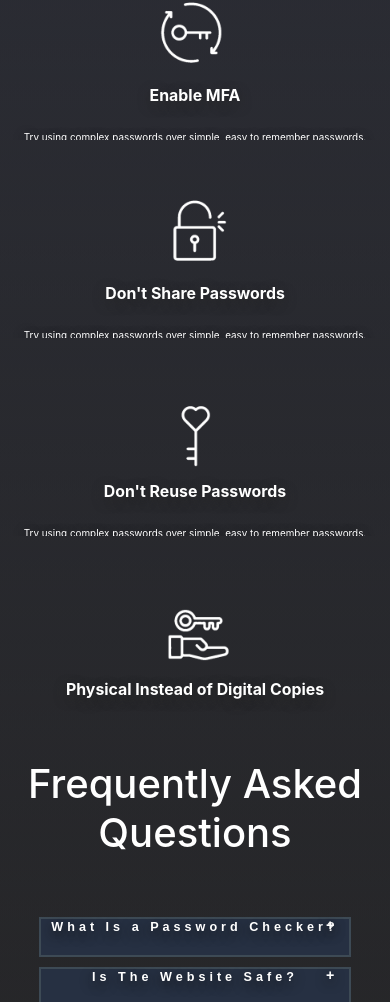
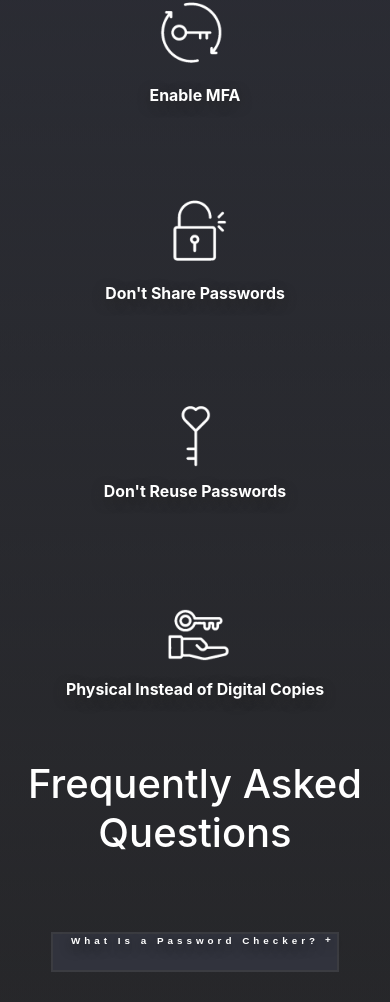
Before and after one commit to Obedozah/SudoSecure, a React (Create React App) app in the folder frontend/: page / in a window 390 px wide. Shown: the part 998-2000 px from the top of the page. Built offline with nearby package versions, Linux system fonts and the light colour scheme.

Commit message:
all items finished

```diff
--- a/frontend/src/components/HeaderFooter/FAQ.css
+++ b/frontend/src/components/HeaderFooter/FAQ.css
@@ -43,7 +43,7 @@
 .goodp-image.expanded,
 .goodp-image
 {
-  height: 18.75rem;
+  height: 19.3rem;
 }
 
 
@@ -90,6 +90,13 @@
   box-shadow: 0 0 15px  rgba(221, 221, 221, 0.11), 0 0 25px rgba(221, 221, 221, 0.11), 0 0 35px rgba(221, 221, 221, 0.11); /* Red glow */
   animation: pulse-glow 2s infinite alternate;
 }
+
+.goodp-img-text{
+  position: relative;
+  top: 1.37rem;
+  font-size: clamp(.01rem, 1vw + 0.250rem, 1.67rem);
+  font-weight: lighter;
+}
 /* ========== FAQ SECTION ========== */
 
 .faq-section {
@@ -133,7 +140,8 @@
 .faq-row.expanded,
 .faq-row
 {
-  height: 200px;
+  height: clamp(8rem, 8vw + 2.50rem,12rem);
+  margin-bottom: 0px;
 }
 
 
@@ -142,26 +150,29 @@
   justify-content: top;
   align-items: center;
   flex-direction: column;
+  margin: 15px;
   height: 50px;
   position: relative;
   top: 0px;
   width: 1200px;
   overflow: hidden;
-  /* background-color: rgba(0, 0, 1,0.5); */
-  /* border: solid; */
-  transition: height 1s ease;
+  /* background-color: rgba(0, 0, 1,0.5);
+  border: solid; */
+  transition: height 1s ease, margin-bottom 1s ease;;
+  /* transition: margin-bottom 1s ease; */
 }
 
 .faq-btn {
   width: 80%;
-  font-size: clamp(.01rem, 1.8vw + 0.350rem, 1.875rem);
+  font-size: clamp(.01rem, 1.5vw + 0.250rem, 1.675rem);
   letter-spacing: clamp(0rem, 1.8vw + 0.05rem, .25rem);
-  background-color: rgb(38, 48, 66);
+  background-color: rgb(49, 51, 61);
   color: white;
   position: relative;
-  border: 2px solid rgb(47, 54, 59);
+  border: 2px solid rgb(40, 41, 44);
   align-items: center;
-  transition: 0.2s border;
+  transition: 0.3s border;
+  vertical-align: center;
   height: 40px;
   text-align: center;
   top: 0px;
@@ -169,7 +180,7 @@
 }
 
 .default-border {
-  border-color: #3d4a55ff;
+  border-color: rgb(59, 60, 65);
 }
 
 .faq-btn:hover {
@@ -180,30 +191,31 @@
 
 .faq-plus {
   position: relative;
-  left:93.5%;
+  left:96.5%;
   top: -2.2em;
   /* background-color: red; */
   width: 17px;
   height: 20px;
   text-align: center;
   justify-content: center;
-  font-size: clamp(.1rem, 1.8vw + 0.450rem, 1.875rem);
+  font-size: clamp(.1rem,  1.5vw + 0.250rem, 1.675rem);
   cursor: pointer;
 }
 
 /* ========== FAQ ANSWERS ========== */
 
 .faq-answer {
-  background-color: rgb(40, 51, 61);
+  background-color: rgb(62, 64, 75);
   position: relative;
   margin: 0px;
-  font-size: clamp(.01rem, 1.8vw + 0.469rem, 1.50rem);
+  font-size: clamp(.01rem, 1.4vw + 0.250rem, 1.5rem);
   font-weight: 450;
   color: white;
   letter-spacing: 0px;
   padding: 0px;
   /* overflow: auto; */
   text-align: center;
+  transition: visibility .696s;
   width: 79%;
-  height: 170px;
+  height: clamp(6rem, 4.3vw + 2.50rem,10.625rem);
 }
--- a/frontend/src/components/HeaderFooter/FAQ.jsx
+++ b/frontend/src/components/HeaderFooter/FAQ.jsx
@@ -270,13 +270,13 @@ function FAQ() {
             <div className={`goodp-image ${gp1Hover ? "expanded" : ""}`}>
               <img onMouseEnter={handleGP1enter} onMouseLeave={handleGP1leave} className={`goodp-img ${img1Hover}`} src={'img1.png'} alt='img 1'></img>
               <p style={{fontSize: 'clamp(.01rem, 1.2vw + 0.70rem, 1.875rem)'}}>Use Complex Passwords</p>
-              <p style={{fontSize: 'clamp(.01rem, 1.1vw + 0.350rem, 1.775rem)', fontWeight: "lighter"}}>Try using complex passwords over simple, easy to remember passwords.</p>
+              <p className="goodp-img-text">Try using complex passwords over simple, easy to remember passwords.</p>
             </div>
           {/*Fourth IMAGE*/}
           <div className={`goodp-image ${gp4Hover ? "expanded" : ""}`}>
             <img onMouseEnter={handleGP4enter} onMouseLeave={handleGP4leave} className='goodp-img' src={'img2.png'} alt='img 2'></img>
             <p style={{fontSize: 'clamp(.01rem, 1.2vw + 0.70rem, 1.875rem)'}}>Disable Browser Password Saving</p>
-            <p style={{fontSize: 'clamp(.01rem, 1.1vw + 0.350rem, 1.775rem)', fontWeight: "lighter"}}>Try using complex passwords over simple, easy to remember passwords.</p>
+            <p className="goodp-img-text">Don't let browers save your passwords when logging into websites.</p>
           </div>
 
           </div>
@@ -285,13 +285,13 @@ function FAQ() {
           <div className={`goodp-image ${gp2Hover ? "expanded" : ""}`}>
             <img onMouseEnter={handleGP2enter} onMouseLeave={handleGP2leave} className='goodp-img' src={'img3.png'} alt='img 3'></img>
             <p style={{fontSize: 'clamp(.01rem, 1.2vw + 0.70rem, 1.875rem)'}}>Enable MFA</p>
-            <p style={{fontSize: 'clamp(.01rem, 1.1vw + 0.350rem, 1.775rem)', fontWeight: "lighter"}}>Try using complex passwords over simple, easy to remember passwords.</p>
+            <p className="goodp-img-text">Try setting up multi-factor authentican for applications you regularly use.</p>
           </div>
           {/*Fifth IMAGE*/}
           <div className={`goodp-image ${gp5Hover ? "expanded" : ""}`}>
             <img onMouseEnter={handleGP5enter} onMouseLeave={handleGP5leave} className='goodp-img' src={'img4.png'} alt='img 4' ></img>
             <p style={{fontSize: 'clamp(.01rem, 1.2vw + 0.70rem, 1.875rem)'}}>Don't Share Passwords</p>
-            <p style={{fontSize: 'clamp(.01rem, 1.1vw + 0.350rem, 1.775rem)', fontWeight: "lighter"}}>Try using complex passwords over simple, easy to remember passwords.</p>
+            <p className="goodp-img-text">Don't share your passwords to people or websites online, especially if they look sketchy.</p>
           </div>
           </div>
           <div className="goodp-col">
@@ -299,13 +299,13 @@ function FAQ() {
           <div className={`goodp-image ${gp3Hover ? "expanded" : ""}`}>
             <img onMouseEnter={handleGP3enter} onMouseLeave={handleGP3leave} className='goodp-img' src={'img5.png'} alt='img 5'></img>
             <p style={{fontSize: 'clamp(.01rem, 1.2vw + 0.70rem, 1.875rem)'}}>Don't Reuse Passwords</p>
-            <p style={{fontSize: 'clamp(.01rem, 1.1vw + 0.350rem, 1.775rem)', fontWeight: "lighter"}}>Try using complex passwords over simple, easy to remember passwords.</p>
+            <p className="goodp-img-text">Try to avoid using the same or similar password across all of your accounts.</p>
           </div>
           {/*Sixth IMAGE*/}
           <div className={`goodp-image ${gp6Hover ? "expanded" : ""}`}>
             <img onMouseEnter={handleGP6enter} onMouseLeave={handleGP6leave} className='goodp-img' src={'img6.png'} alt='img 6'></img>
             <p style={{fontSize: 'clamp(.01rem, 1.2vw + 0.70rem, 1.875rem)'}}>Physical Instead of Digital Copies</p>
-            <p style={{fontSize: 'clamp(.01rem, 1.1vw + 0.350rem, 1.775rem)', fontWeight: "lighter"}}>Try using complex passwords over simple, easy to remember passwords.</p>
+            <p className="goodp-img-text">Try to write down your password(s) on paper instead of in a document or app.</p>
           </div>
           </div>
         </div>
@@ -322,7 +322,7 @@ function FAQ() {
         id="FAQ"
         className="faq-section"
         style={{
-          height: zoomLevel < 300 ? "600px" : "900px",
+          height: zoomLevel < 300 ? "700px" : "750px",
         }}
       >
         <b
@@ -355,10 +355,12 @@ function FAQ() {
 
                 }}
               >
-                The Hog Rider in Clash Royale is a fast, single-target troop that heads
+                {/* The Hog Rider in Clash Royale is a fast, single-target troop that heads
                   straight for buildings, leaping over rivers to reach them quickly. He deals
                   solid melee damage and is often used as a win condition due to his speed and
-                  ability to pressure towers efficiently.
+                  ability to pressure towers efficiently. */}
+                  A password checker is a website or application which takes a password and tells you aspects about it,
+                  such as the strength, how long it would take to crack, where it falls short, and even if it has been leaked (pwned).
               </p>
           </section>
 
@@ -383,10 +385,9 @@ function FAQ() {
                   visibility: q2Display,
                 }}
               >
-                Lorem ipsum dolor sit amet, consectetur adipiscing elit, sed do eiusmod
-                  tempor incididunt ut labore et dolore magna aliqua. Ut enim ad minim veniam,
-                  quis nostrud exercitation ullamco laboris nisi ut aliquip ex ea
-                  commodo consequat. Duis aute irure dolor in reprehenderit.
+                Yes this website is safe, it does not store/save your password it
+                simply runs tests on it to give you an accurate rating on how strong and/or
+                secure it is among other features.
               </p>
           </section>
 
@@ -409,9 +410,8 @@ function FAQ() {
                   visibility: q3Display,
                 }}
               >
-                Apple Bannana Cucumber Desert Emmett Faraway Great High-five Internet Joe
-                  Karat Lemons Minnetsota. Niagra Falls Orangutan Prerequisite Quintanilla
-                  Rusty Southern Tires Umbrella Video Wires Xylophone Young Zootopia.
+                Theoretically, any password could get cracked or "hacked," but the stronger and more complex it is, the harder
+                it is to do so.
             </p>
           </section>
 
@@ -424,7 +424,7 @@ function FAQ() {
               className={`faq-btn ${q4Hover}`}
               // style={{  height: zoomLevel < 400 ? "40px" : "75px", }}
             >
-              CFAQ EUSTION 4?
+              How does the Strength Checker Work?
               <p className="faq-plus">{q4PlusDisplay}</p>
 
             </button>
@@ -434,9 +434,8 @@ function FAQ() {
                   visibility: q4Display,
                 }}
               >
-                Apple Bannana Cucumber Desert Emmett Faraway Great High-five Internet Joe
-                  Karat Lemons Minnetsota. Niagra Falls Orangutan Prerequisite Quintanilla
-                  Rusty Southern Tires Umbrella Video Wires Xylophone Young Zootopia.
+                The strength checker on this website works by running a test on your password and using the results to determine
+                the strength of it and the time it would take to crack, among other things, based on said results.
             </p>
           </section>
 
@@ -449,7 +448,7 @@ function FAQ() {
               className={`faq-btn ${q5Hover}`}
               // style={{  height: zoomLevel < 400 ? "40px" : "75px", }}
             >
-              FAQ QUESTION 5d?
+              How do you know if my password has been PWNED?
               <p className="faq-plus">{q5PlusDisplay}</p>
 
             </button>
@@ -459,9 +458,8 @@ function FAQ() {
                   visibility: q5Display,
                 }}
               >
-                Apple Bannana Cucumber Desert Emmett Faraway Great High-five Internet Joe
-                  Karat Lemons Minnetsota. Niagra Falls Orangutan Prerequisite Quintanilla
-                  Rusty Southern Tires Umbrella Video Wires Xylophone Young Zootopia.
+                SudoSecure uses an api to crossreference your password to databases of pwned passwords and then is able to
+                determine not only if it has been pwned, but also how many times (how many databases) it has been.
             </p>
           </section>
 
```
